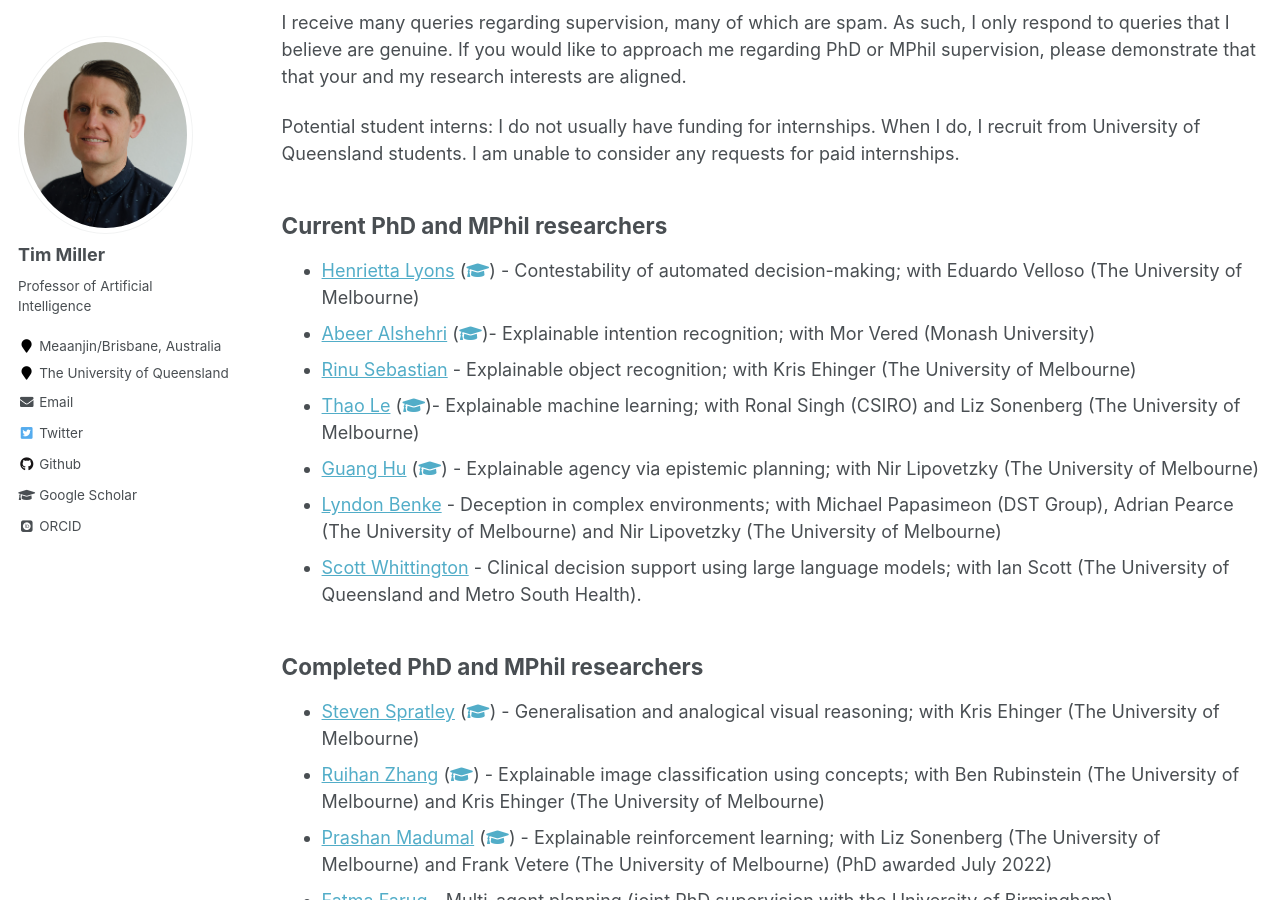
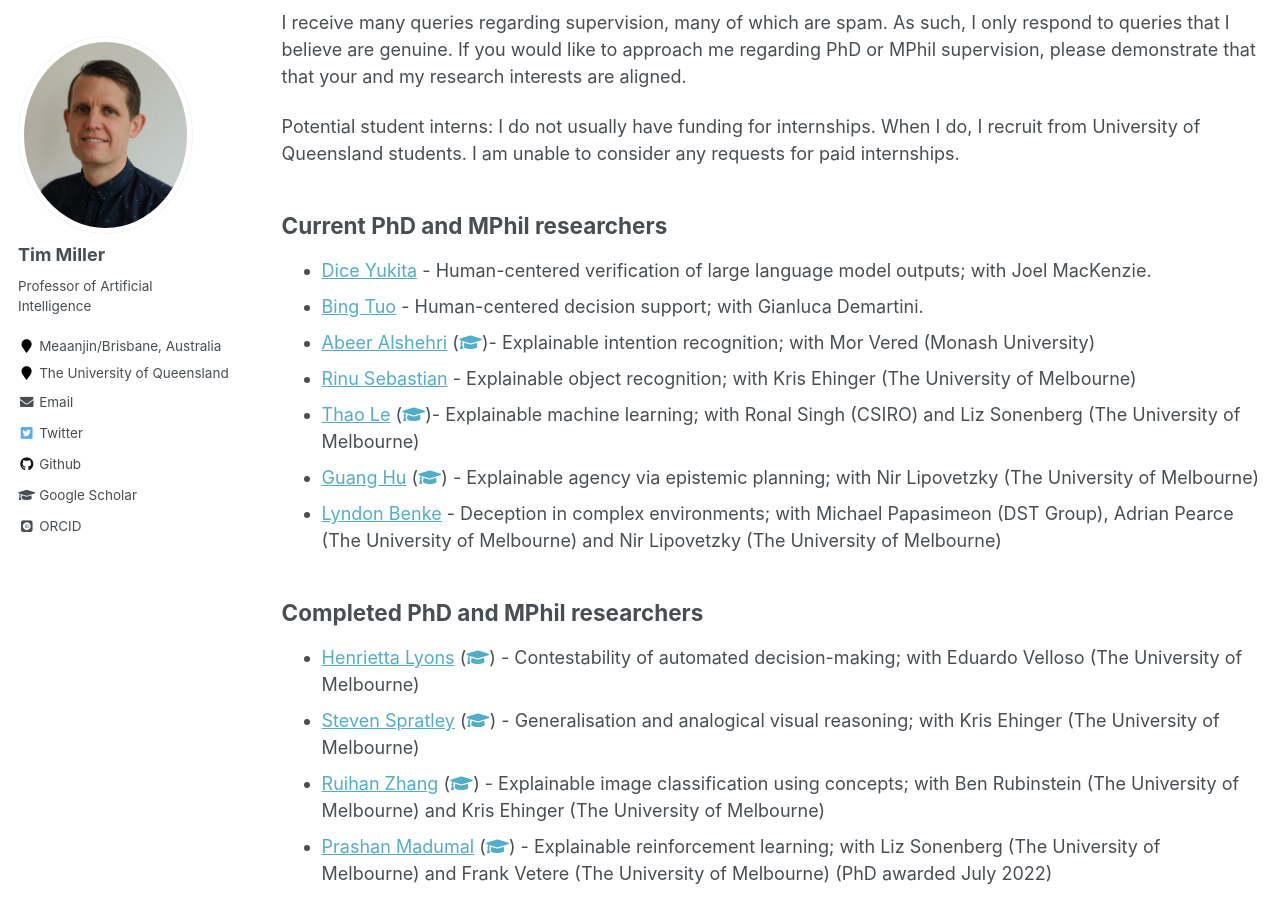
Before and after one commit to uqtmiller/uqtmiller.github.io, a Jekyll site: the page built from _pages/students.md, in a window 1280 px wide and 900 px high, scrolled down 422 px. Built offline with Jekyll 4.4.1, drawn with Linux system fonts in a browser that asks for light colours; some web fonts are replaced.

Commit message:
Update students.md
Add Dice and Bing

```diff
--- a/_pages/students.md
+++ b/_pages/students.md
@@ -19,16 +19,18 @@ Potential student interns: I do not usually have funding for internships. When I
 
 ## Current PhD and MPhil researchers
 
-* [Henrietta Lyons](https://au.linkedin.com/in/henrietta-lyons-b4420370) ([<i class="fas fa-fw fa-graduation-cap"></i>](https://scholar.google.com.au/citations?user=YEyqAHwAAAAJ&hl=en&oi=ao)) - Contestability of automated decision-making; with Eduardo Velloso (The University of Melbourne)
+* [Dice Yukita](https://daisukeyukita.com/) - Human-centered verification of large language model outputs; with Joel MacKenzie.
+* [Bing Tuo](https://www.linkedin.com/in/bing-tuo-613814319) - Human-centered decision support; with Gianluca Demartini.
 * [Abeer Alshehri](https://au.linkedin.com/in/abeer-alshehri-79b797121) ([<i class="fas fa-fw fa-graduation-cap"></i>](https://scholar.google.com/citations?user=qw3twmAAAAAJ&hl=en&oi=ao))- Explainable intention recognition; with Mor Vered (Monash University)
 * [Rinu Sebastian](https://au.linkedin.com/in/rinu-ann-sebastian-06323b157) - Explainable object recognition; with Kris Ehinger (The University of Melbourne)
 * [Thao Le](https://thaole.xyz/) ([<i class="fas fa-fw fa-graduation-cap"></i>](https://scholar.google.com/citations?user=lvj_SeIAAAAJ&hl=en&oi=ao))- Explainable machine learning; with Ronal Singh (CSIRO) and Liz Sonenberg (The University of Melbourne)
 * [Guang Hu](https://au.linkedin.com/in/guang-hu-7507b4115) ([<i class="fas fa-fw fa-graduation-cap"></i>](https://scholar.google.com.au/citations?user=TmdpFkAAAAAJ&hl=en&oi=ao)) - Explainable agency via epistemic planning; with Nir Lipovetzky (The University of Melbourne)
 * [Lyndon Benke](https://scholar.google.com/citations?user=l5KtWPEAAAAJ&hl=en) - Deception in complex environments; with Michael Papasimeon (DST Group), Adrian Pearce (The University of Melbourne) and Nir Lipovetzky (The University of Melbourne)
-* [Scott Whittington](https://au.linkedin.com/in/scott-whittington-13399413b) - Clinical decision support using large language models; with Ian Scott (The University of Queensland and Metro South Health).
+
 
 ## Completed PhD and MPhil researchers
 
+* [Henrietta Lyons](https://au.linkedin.com/in/henrietta-lyons-b4420370) ([<i class="fas fa-fw fa-graduation-cap"></i>](https://scholar.google.com.au/citations?user=YEyqAHwAAAAJ&hl=en&oi=ao)) - Contestability of automated decision-making; with Eduardo Velloso (The University of Melbourne)
 * [Steven Spratley](https://au.linkedin.com/in/stevenspratley) ([<i class="fas fa-fw fa-graduation-cap"></i>](https://scholar.google.com/citations?user=_8vZpYMAAAAJ&hl=en&oi=ao))  - Generalisation and analogical visual reasoning; with Kris Ehinger (The University of Melbourne)
 * [Ruihan Zhang](https://scholar.google.com/citations?user=gjSlsnQAAAAJ&hl=en&oi=ao) ([<i class="fas fa-fw fa-graduation-cap"></i>](https://scholar.google.com.au/citations?user=gjSlsnQAAAAJ&hl=en&oi=ao)) - Explainable image classification using concepts; with Ben Rubinstein (The University of Melbourne) and Kris Ehinger (The University of Melbourne)
 * [Prashan Madumal](https://prashanm.com/) ([<i class="fas fa-fw fa-graduation-cap"></i>](https://scholar.google.com.au/citations?hl=en&pli=1&user=eT4CpUsAAAAJ)) - Explainable reinforcement learning; with Liz Sonenberg (The University of Melbourne) and Frank Vetere (The University of Melbourne) (PhD awarded July 2022)
```
